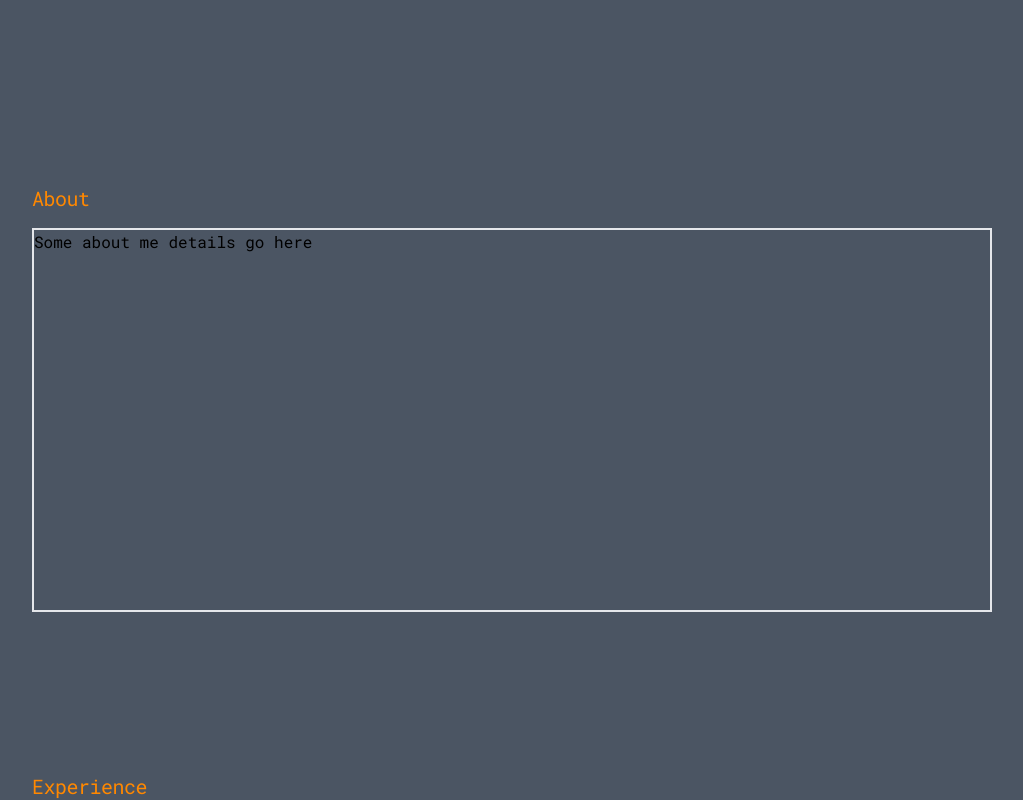
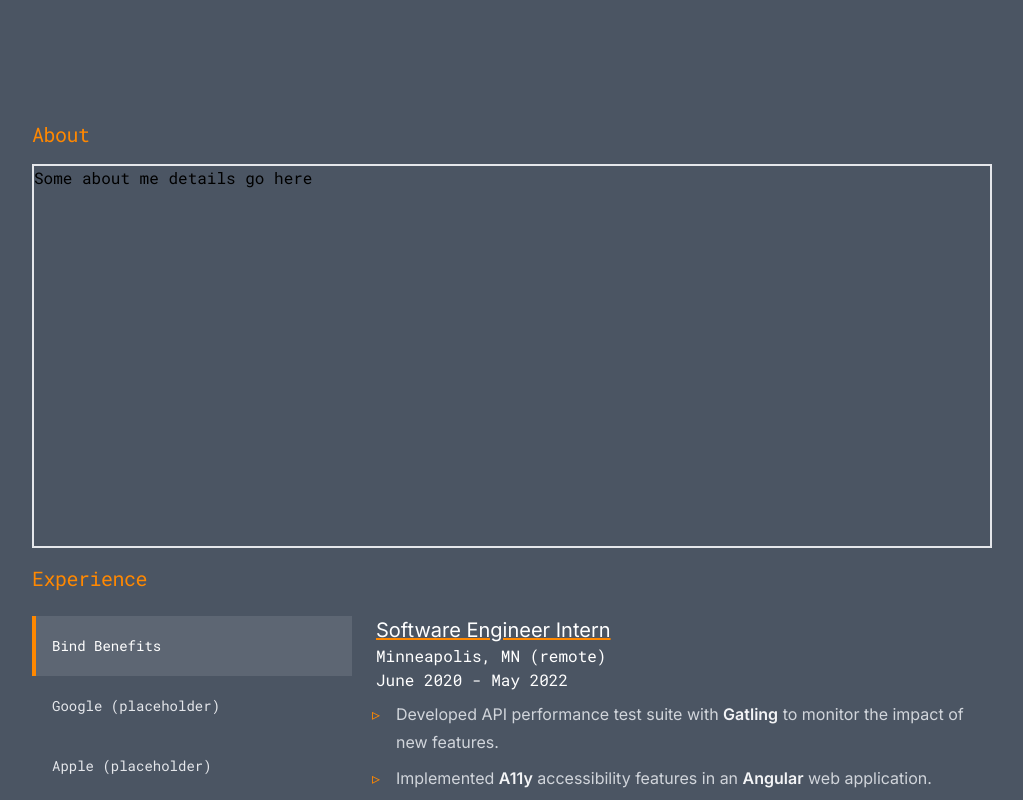
Before and after one commit to eahmann/ahmann.dev-old, a Next.js app: page / in a window 1280 px wide. Shown: the part 680-1480 px from the top of the page, without its empty margins (128-1151 px from the left). Built offline with nearby package versions, Linux system fonts and the light colour scheme.

Commit message:
feat: use css to passed into SectionWrapper

```diff
--- a/components/shared/SectionWrapper/SectionWrapper.tsx
+++ b/components/shared/SectionWrapper/SectionWrapper.tsx
@@ -1,3 +1,4 @@
+import clsx from 'clsx'
 import Container from '../Container'
 
 interface SectionWrapperProps {
@@ -19,7 +20,7 @@ const SectionWrapper: React.FC<SectionWrapperProps> = ({
     <section
       id={id}
       aria-label={ariaLabel}
-      className="relative overflow-hidden min-h-[450px] mb-20 pt-16"
+      className={clsx('relative overflow-hidden ', className)}
     >
       <Container className="relative">
         <div className="max-w-2xl xl:max-w-none">
```
